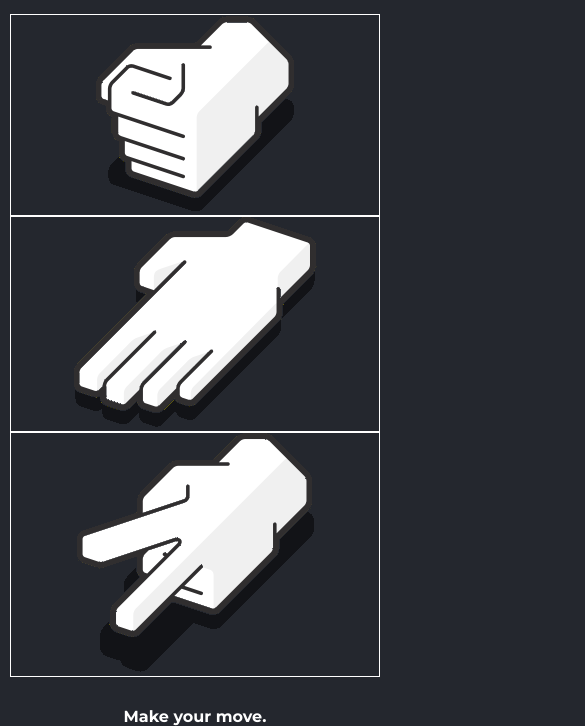
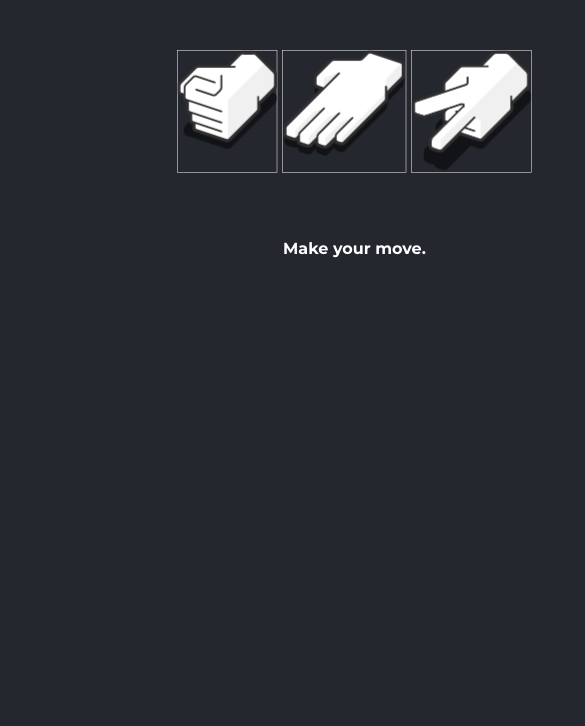
Before and after one commit to billie-badger/janken-po, a plain HTML site: page index.html in a window 390 px wide. Shown: the part 297-1023 px from the top of the page, 585 px wide, since content can reach past the window. After the commit the page ends 844 px from the top, so only its background shows below. Drawn offline with Linux system fonts and the light colour scheme.

Commit message:
Sizing for mobile styles

```diff
--- a/styles.css
+++ b/styles.css
@@ -75,8 +75,10 @@ html, body {
 }
 
 .choices {
+  width: 100%;
   display: grid;
-  grid-template-columns: repeat(auto-fit, minmax(250px, 1fr));
+  grid-template-columns: repeat(3, 1fr);
+  grid-gap: 10px;
   margin: 30px 0;
   padding: 0px 0;
   text-align: center;
@@ -84,7 +86,6 @@ html, body {
 }
 
 .choice {
-  margin: 0 10px;
   border: 1px solid white;
 }
 
@@ -116,3 +117,10 @@ html, body {
   background: #555;
   box-shadow: 0px 0px 30px #555;
 }
+
+@media only screen and (max-width: 600px) {
+  .choices {
+    margin: 5px 0;
+    transform: scale(0.5);
+  }
+}
```
